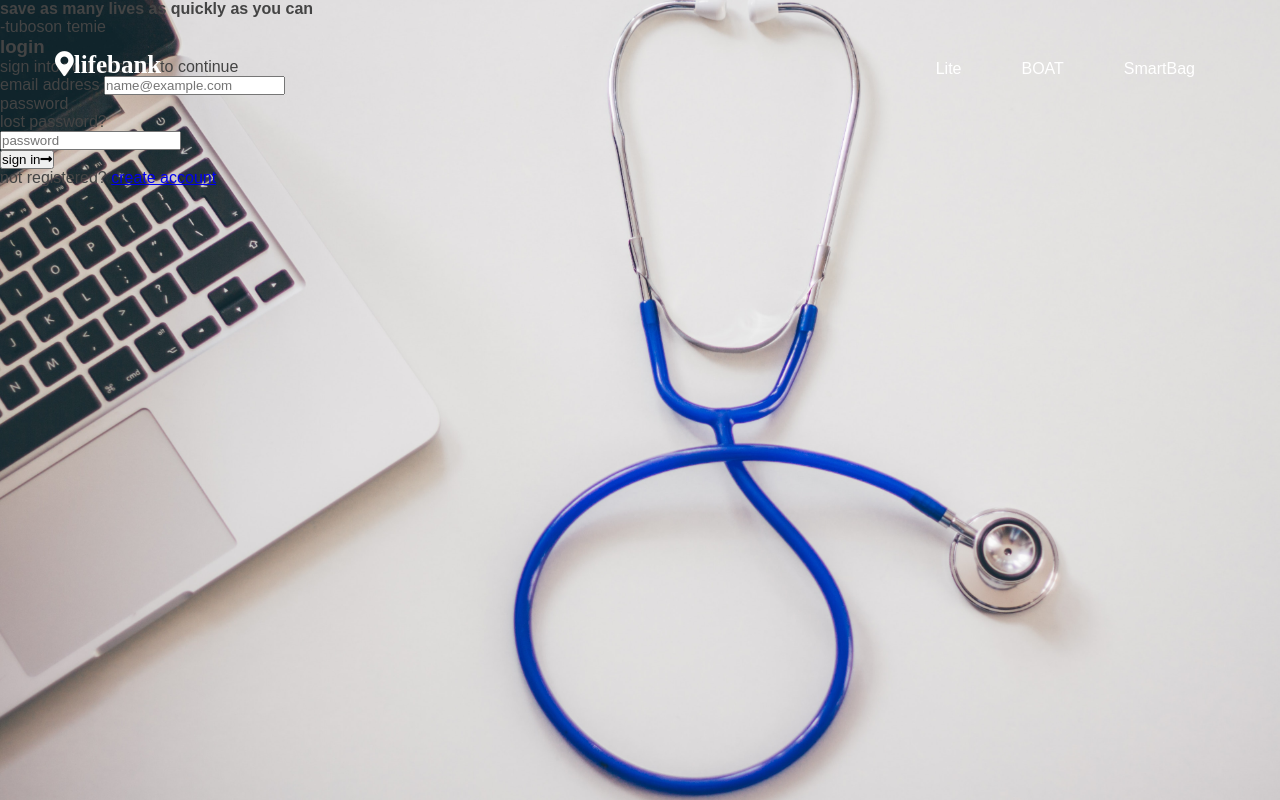
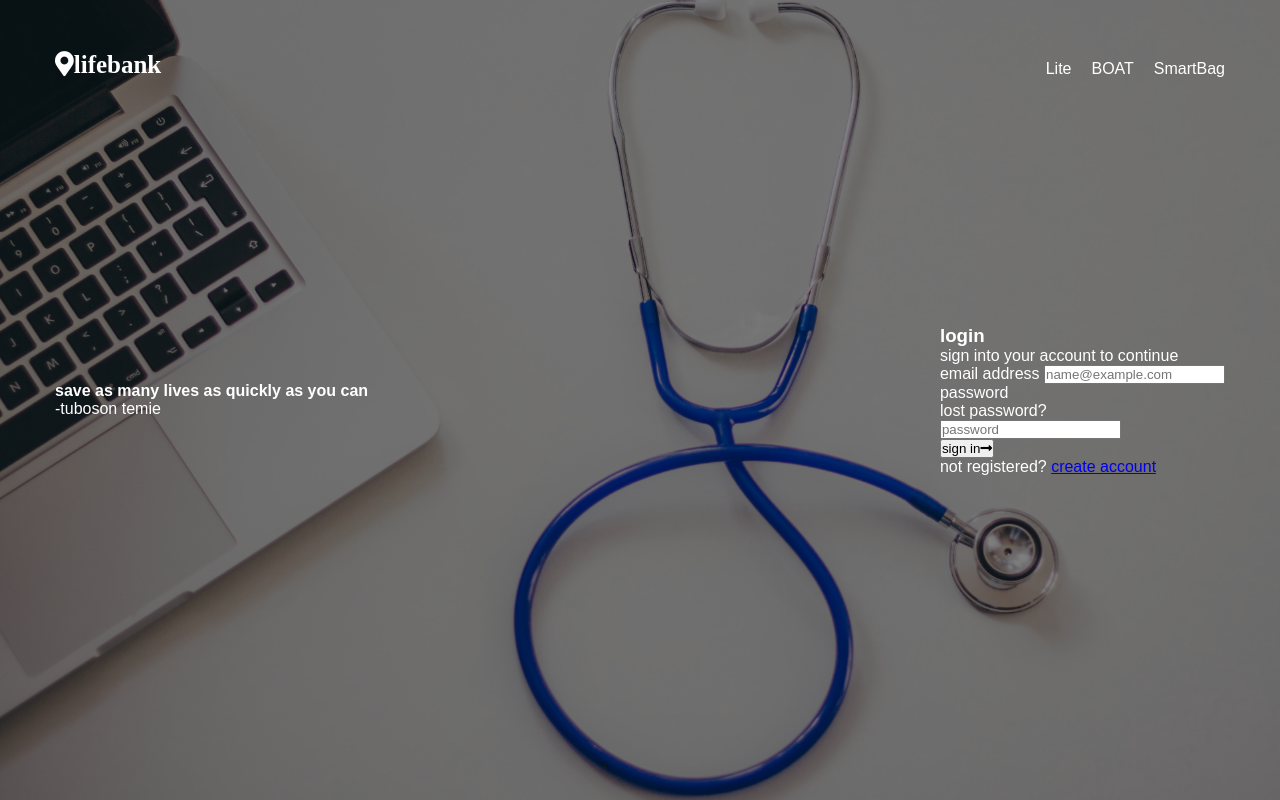
Before and after one commit to peterihimire/frontend-assessment, a plain HTML site: page dist/index.html in a window 1280 px wide. Drawn offline with Linux system fonts and the light colour scheme.

Commit message:
the banner title and form is now ready and responsive, next is to add the css

```diff
--- a/dist/css/style.css
+++ b/dist/css/style.css
@@ -111,14 +111,11 @@ body {
     height: auto;
     display: flex;
   }
-  .nav-links a {
-    margin: 0 1rem;
-    padding: 0.5rem 0;
-  }
+
   .nav-links a {
     display: block;
     text-decoration: none;
-    padding: 1rem 2rem;
+    padding: 1rem 0 1rem 2rem;
     color: var(--mainWhite);
     transition: var(--mainTransition);
     text-align: center;
@@ -134,7 +131,35 @@ body {
 
 /* Hero */
 .hero {
-  background: url('../images/computermedcine.jpg')center/cover no-repeat;
+  background: linear-gradient(to right, rgba(0,0,0,0.5), rgba(0,0,0,0.5)), url('../images/computermedcine.jpg')center/cover no-repeat;
   min-height: 100vh;
+  color: var(--mainWhite);
+  display: grid;
+  grid-template-columns: repeat(auto-fit, minmax(400px, 1fr));
+  align-items: center;
+  padding: 0 2rem;
 }
+
+
 /* End of Hero */
+
+/* Banner */
+.banner-center{
+  display: flex;
+  flex-direction: column;
+  justify-content: space-between;
+  align-items: center;
+
+}
+@media screen and (min-width: 768px){
+  .banner-center {
+    max-width: 117.0rem;
+    margin: 0rem auto;
+    display: flex;
+    flex-direction: row;
+    justify-content: space-between;
+    align-items: center;
+  }
+}
+
+/* End of Banner */
--- a/dist/index.html
+++ b/dist/index.html
@@ -44,6 +44,7 @@
   <!-- Hero -->
     <header class="hero">
         <div class="banner">
+          <div class="banner-center">
               <div class="banner-title">
                 <h4>save as many lives as quickly as you can</h4>
                 <p>-tuboson temie</p>
@@ -91,6 +92,7 @@
                 </form>
               </div>
           </div>
+        </div>
     </header>
   <!-- End of Hero -->
 </body>
```
Lines whose indentation alone changed are shown as unchanged.
